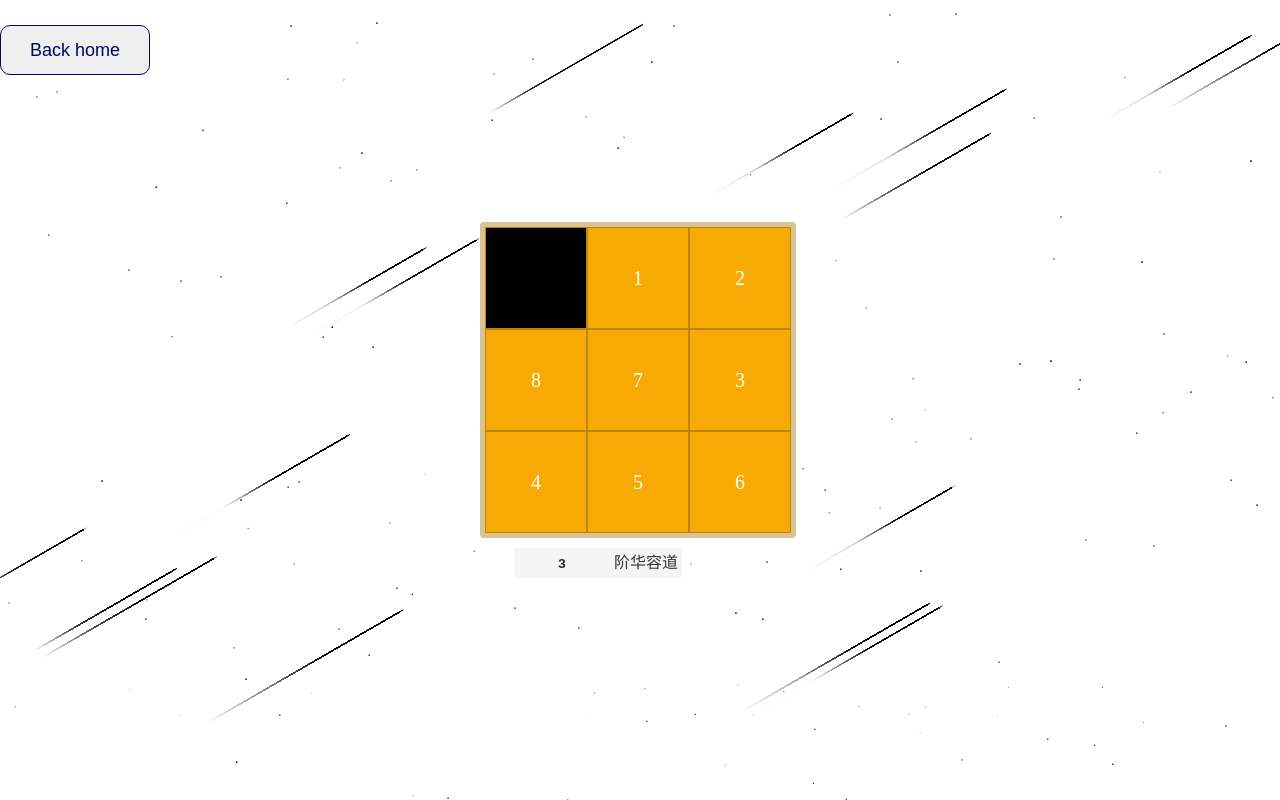
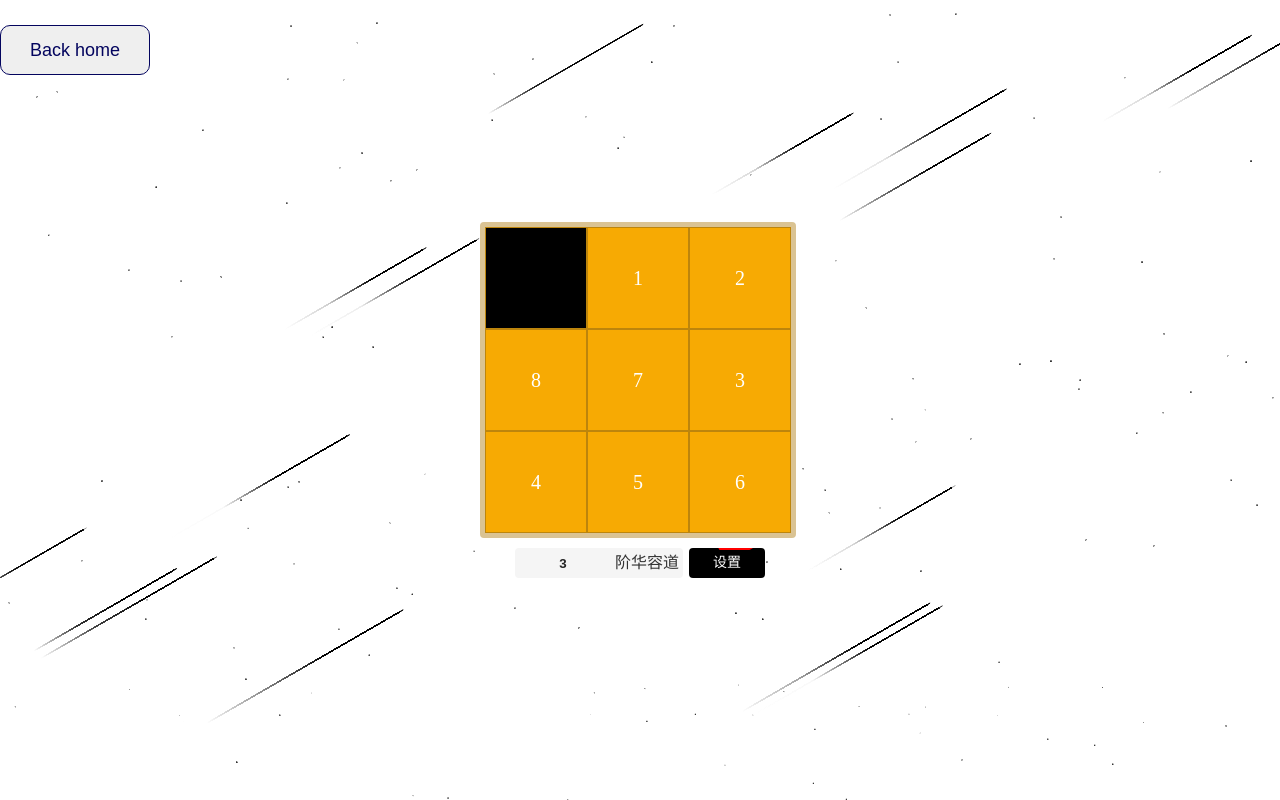
Before and after one commit to eternal-lee/nuxt-admin, a Nuxt app: page /visitor in a window 1280 px wide. Built offline with nearby package versions, Linux system fonts and the light colour scheme.

Commit message:
feat: 添加按钮滚动边框

```diff
--- a/components/huaRongdao/index.vue
+++ b/components/huaRongdao/index.vue
@@ -168,15 +168,50 @@ function onSwitch(item: number, index: number) {
   }
 
   .resetBtn {
+    position: relative;
+    z-index: 1;
     display: flex;
     align-items: center;
     justify-content: center;
     min-width: 60px;
     padding: 5px 8px;
     font-size: 14px;
-    border: 1px solid;
     border-radius: 4px;
     cursor: pointer;
+    overflow: hidden;
+    background: #000;
+
+    &::before {
+      content: ' ';
+      position: absolute;
+      left: 50%;
+      top: 50%;
+      z-index: -2;
+      width: 200%;
+      height: 200%;
+      background: #f00;
+      transform-origin: left top;
+      animation: roration 3s linear infinite;
+    }
+
+    &::after {
+      content: ' ';
+      position: absolute;
+      --w: 2px;
+      width: calc(100% - var(--w) * 2);
+      height: calc(100% - var(--w) * 2);
+      left: var(--w);
+      top: var(--w);
+      background: inherit;
+      border-radius: inherit;
+      z-index: -1;
+    }
+  }
+}
+
+@keyframes roration {
+  to {
+    transform: rotate(1turn);
   }
 }
 </style>
```
